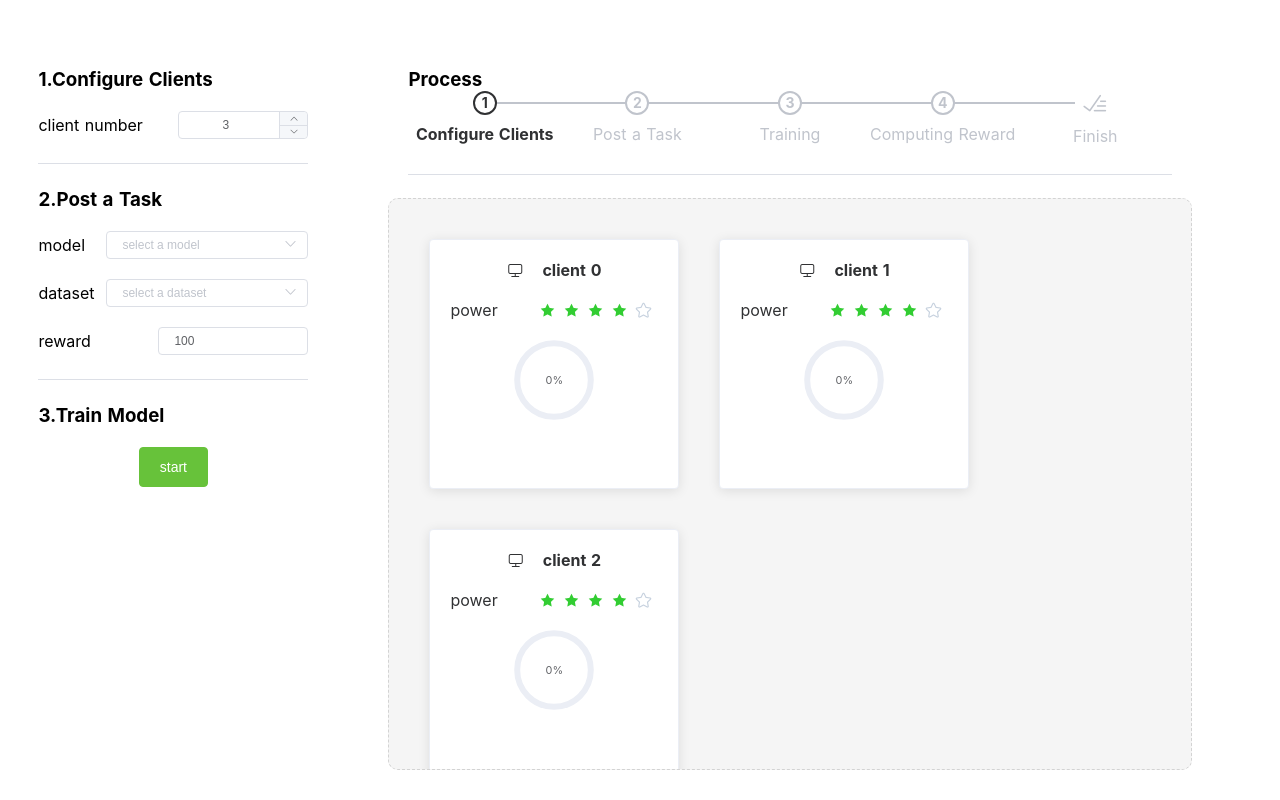
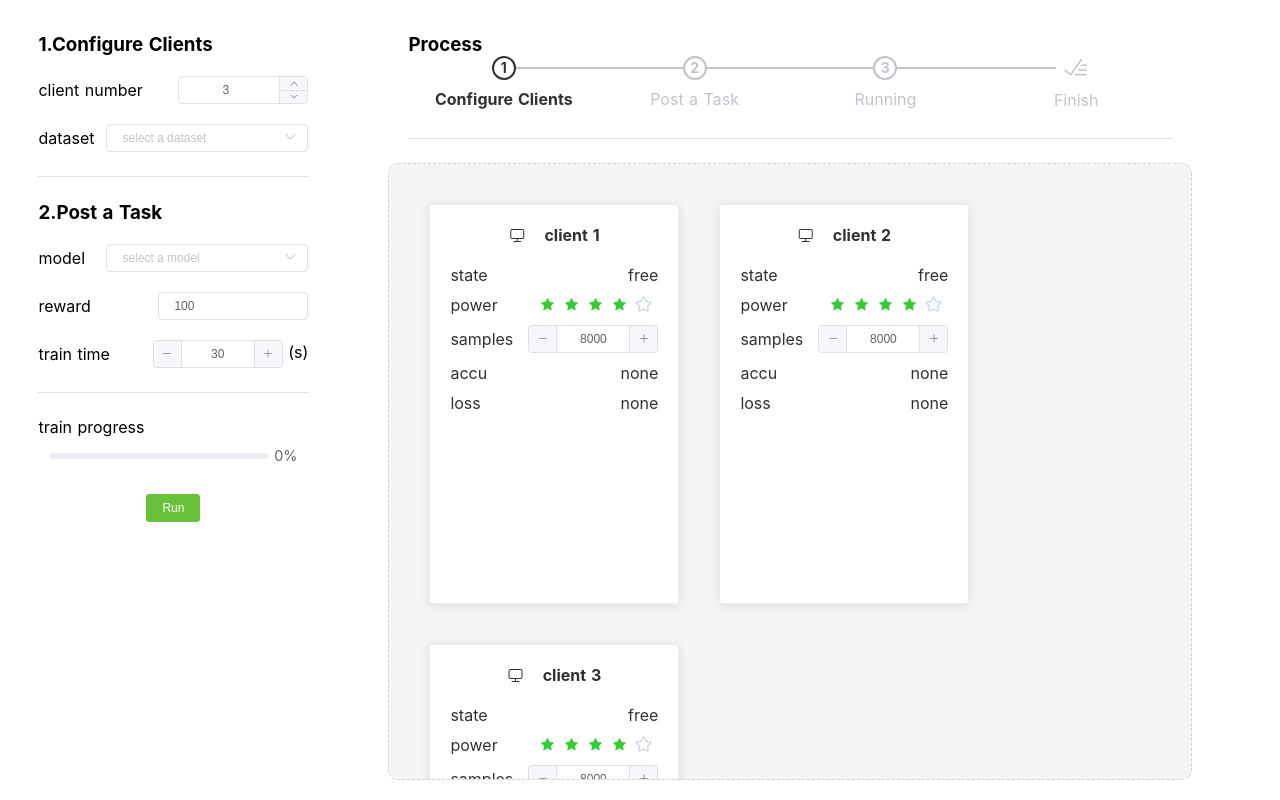
Before and after one commit to thothsun/federated-learning-blockchain-web, a Nuxt app: page /home in a window 1280 px wide. Built offline with nearby package versions, Linux system fonts and the light colour scheme.

Commit message:
更新部分逻辑

```diff
--- a/components/Client.vue
+++ b/components/Client.vue
@@ -1,30 +1,41 @@
 <template>
   <el-card shadow="always" body-style="padding:20px"
-           style="height: 250px;width: 250px;margin: 20px;display: inline-block">
+           style="height: 400px;width: 250px;margin: 20px;display: inline-block">
 
     <div style="text-align: center">
-      <b><i class="el-icon-monitor"></i>&nbsp;&nbsp;&nbsp;&nbsp;client {{id}}</b>
+      <b><i class="el-icon-monitor"></i>&nbsp;&nbsp;&nbsp;&nbsp;client {{id+1}}</b>
     </div>
 
     <div style="margin-top: 20px;display: flex;justify-content: space-between;align-items: center">
-      power
+      <span>state</span>
+      {{state}}
+    </div>
+
+    <div style="margin-top: 10px;display: flex;justify-content: space-between;align-items: center">
+      <span>power</span>
       <el-rate v-model="rate" :colors="colors" :disabled="readonly"></el-rate>
     </div>
 
-
-    <div style="margin-top: 20px;text-align: center">
-      <el-progress type="circle" :percentage=percentage :status=status :width=80></el-progress>
+    <div style="margin-top: 10px;display: flex;justify-content: space-between;align-items: center">
+      <span>samples</span>
+      <el-input-number v-model="samples" :min="1000" :step="1000" :max="10000" size="mini"
+                       :disabled="readonly"></el-input-number>
     </div>
 
-    <div v-show="accu!=null">
-      accu:
+
+    <div style="margin-top: 10px;display: flex;justify-content: space-between;align-items: center">
+      <span>accu</span>
       {{accu}}
     </div>
 
-    <div v-show="loss!=null">
-      loss:
+    <div style="margin-top: 10px;display: flex;justify-content: space-between;align-items: center">
+      <span>loss</span>
       {{loss}}
     </div>
+
+    <!--    <div style="margin-top: 20px;text-align: center">-->
+    <!--      <el-progress type="circle" :percentage=percentage :status=status :width=80></el-progress>-->
+    <!--    </div>-->
 
   </el-card>
 </template>
@@ -34,6 +45,7 @@
     name: "Client",
     props: {
       id: 0,
+      state: '',
       power: 0,
       readonly: false,
       result: null
@@ -41,30 +53,36 @@
     data() {
       return {
         rate: this.power,
-        colors: {2: '#90EE90', 4: '#32CD32', 5: '#008000'},
+        colors: {2: '#32CD32', 4: '#32CD32', 5: '#32CD32'},
         percentage: 0,
         status: null,
-        loss: null,
-        accu: null
+        samples: 8000,
+        loss: 'none',
+        accu: 'none'
       }
     },
     methods: {},
     watch: {
       result: function () {
-        let time = 1000 - 100 * this.rate
-        let interval = setInterval(() => {
-          this.percentage += 1
-          if (this.percentage === 100) {
-            clearInterval(interval)
-            this.status = 'success'
-            let flag = 4 + this.rate
-            //todo 加上随机数
-            this.loss = (this.result[0][flag] + Math.random() * 0.001).toFixed(4)
-            this.accu = (this.result[1][flag] + Math.random() * 0.001).toFixed(4)
+        let flag = 4 + this.rate
+        this.loss = (this.result[0][flag] - this.samples / 1000 * 0.001 + Math.random() * 0.001).toFixed(4)
+        this.accu = (this.result[1][flag] + this.samples / 1000 * 0.001 + Math.random() * 0.001).toFixed(4)
 
-            //  todo set activitystep = 3
-          }
-        }, time)
+
+        // let time = 1000 - 100 * this.rate
+        // let interval = setInterval(() => {
+        //   this.percentage += 1
+        //   if (this.percentage === 100) {
+        //     clearInterval(interval)
+        //     this.status = 'success'
+        //     let flag = 4 + this.rate
+        //     //todo 加上随机数
+        //     this.loss = (this.result[0][flag] + Math.random() * 0.001).toFixed(4)
+        //     this.accu = (this.result[1][flag] + Math.random() * 0.001).toFixed(4)
+        //
+        //     //  todo set activitystep = 3
+        //   }
+        // }, time)
       }
     }
   }
--- a/pages/home.vue
+++ b/pages/home.vue
@@ -1,8 +1,8 @@
 <template>
-  <el-container style="height: 100vh;padding:3% 3% 0 3%">
+  <el-container style="height: 100vh;padding:1% 3% 0 3%">
 
 
-    <el-aside style="padding: 30px 30px 0 0">
+    <el-aside style="padding: 20px 30px 0 0">
       <h3>1.Configure Clients</h3>
 
       <div class="menu">
@@ -16,6 +16,23 @@
           @change="setprocess(0)"
           :disabled="isTraining"
         ></el-input-number>
+      </div>
+
+      <div class="menu">
+        dataset
+        <el-select v-model="datasetvalue"
+                   placeholder="select a dataset"
+                   size="mini"
+                   @change="setprocess(0)"
+                   :disabled="isTraining">
+          <el-option
+            v-for="item in datasetoptions"
+            :key="item.value"
+            :label="item.label"
+            :value="item.value"
+            :disabled="item.disabled">
+          </el-option>
+        </el-select>
       </div>
 
       <el-divider></el-divider>
@@ -45,23 +62,6 @@
       </div>
 
       <div class="menu">
-        dataset
-        <el-select v-model="datasetvalue"
-                   placeholder="select a dataset"
-                   size="mini"
-                   @change="setprocess(1)"
-                   :disabled="isTraining">
-          <el-option
-            v-for="item in datasetoptions"
-            :key="item.value"
-            :label="item.label"
-            :value="item.value"
-            :disabled="item.disabled">
-          </el-option>
-        </el-select>
-      </div>
-
-      <div class="menu">
         reward
         <el-input v-model="reward"
                   placeholder="reward for training"
@@ -74,34 +74,50 @@
         </el-input>
       </div>
 
+      <div class="menu">
+        <span>train time</span>
+        <span>
+          <el-input-number v-model="traintime"
+                           :min="20"
+                           :max="60"
+                           :step="5"
+                           size="mini"
+                           @focus="setprocess(1)"
+                           :disabled="isTraining">
+          </el-input-number>
+        (s)
+        </span>
+      </div>
+
+
       <el-divider></el-divider>
 
-      <h3 class="menu">3.Train Model <i class="el-icon-loading" v-show="isTraining"></i></h3>
+      <div>train progress</div>
 
-      <div style="text-align: center;padding: 20px">
+      <div style="text-align: center;margin-top: 10px">
+        <el-progress :percentage="currentpercentage" :status="currentstatus"></el-progress>
+      </div>
+
+      <div style="text-align: center;padding: 10px;margin-top: 20px">
         <el-button type="success"
                    v-text="btnMsg"
                    @click="startTrain()"
+                   size="mini"
                    :disabled="isTraining">
         </el-button>
-      </div>
-
-      <div>
-        {{logtext}}
       </div>
 
 
     </el-aside>
 
-    <el-container style="padding: 30px 50px">
+    <el-container style="padding: 20px 50px">
       <el-header height="130px">
         <h3>Process</h3>
         <div>
           <el-steps :active=activestep finish-status="success" align-center>
             <el-step title="Configure Clients" description=""></el-step>
             <el-step title="Post a Task" description=""></el-step>
-            <el-step title="Training" description=""></el-step>
-            <el-step title="Computing Reward" description=""></el-step>
+            <el-step title="Running" description=""></el-step>
             <el-step title="Finish" description="" icon="el-icon-finished"></el-step>
           </el-steps>
         </div>
@@ -109,7 +125,7 @@
       </el-header>
       <el-main style="border: lightgray dashed 1px;border-radius: 10px;background-color: #F5F5F5">
         <div style="display: flex;justify-content: flex-start;align-content: flex-start;flex-wrap: wrap">
-          <Client v-for="(client,index) in clients" :key="index" :id=index :power=client.power
+          <Client v-for="(client,index) in clients" :key="index" :id=index :state="state" :power=client.power
                   :readonly="isTraining" :result="result"></Client>
         </div>
       </el-main>
@@ -199,11 +215,17 @@
 
         reward: 100,
 
-        btnMsg: 'start',
+        traintime: 30,
+
+        btnMsg: 'Run',
+
+        state: 'free',
 
         isTraining: false,
 
-        logtext: '',
+        currentpercentage: 0,
+
+        currentstatus: null,
 
         result: null
       }
@@ -216,7 +238,6 @@
         this.initClient()
       },
       result: function () {
-        this.logtext = 'build finished, start training...'
       }
     },
     methods: {
@@ -226,7 +247,7 @@
       setprocess(step) {
         this.activestep = step
       },
-      async startTrain() {
+      startTrain() {
         if (this.modelvalue === '') {
           this.$message.error('Please select a model.');
           return
@@ -238,10 +259,20 @@
         }
 
         this.setprocess(2)
-        this.btnMsg = 'running'
+        this.btnMsg = 'Running'
+        this.state = 'training...'
         this.isTraining = true
-        this.logtext = 'building...'
-        this.result = await run()
+
+        let interval = setInterval(() => {
+          this.currentpercentage += 1
+          if (this.currentpercentage === 100) {
+            clearInterval(interval)
+            this.currentstatus = 'success'
+            this.state = 'mining...'
+            this.result = run()
+          }
+        }, this.traintime * 1000 / 100)
+
       }
     }
   }
--- a/static/js/script.js
+++ b/static/js/script.js
@@ -77,19 +77,50 @@ async function train(model, data) {
   });
 }
 
-async function run() {
-  console.log('start run...')
-  const data = new MnistData();
-  await data.load();
+// async function run() {
+//   console.log('start run...')
+//   const data = new MnistData();
+//   await data.load();
+//
+//   const model = getModel();
+//   let history = await train(model, data);
+//   // console.log(history.history.val_loss)
+//   // console.log(history.history.val_acc)
+//   // console.log(history.history.loss)
+//   // console.log(history.history.acc)
+//   console.log('end run!')
+//   console.log(typeof history.history.loss)
+//   console.log(typeof history.history.acc)
+//   console.log([history.history.loss, history.history.acc])
+//   return [history.history.loss, history.history.acc]
+// }
 
-  const model = getModel();
-  let history = await train(model, data);
-  // console.log(history.history.val_loss)
-  // console.log(history.history.val_acc)
-  // console.log(history.history.loss)
-  // console.log(history.history.acc)
-  console.log('end run!')
-  return [history.history.loss, history.history.acc]
+function run() {
+  let loss = [
+    0.9090158939361572,
+    0.27688756585121155,
+    0.19303062558174133,
+    0.15251964330673218,
+    0.12046714872121811,
+    0.10329486429691315,
+    0.08631346374750137,
+    0.07405736297369003,
+    0.06184576824307442,
+    0.05369441211223602]
+  let acc = [
+    0.7398181557655334,
+    0.9138181805610657,
+    0.9407272338867188,
+    0.95127272605896,
+    0.9638181328773499,
+    0.9701818227767944,
+    0.9734545350074768,
+    0.9778181314468384,
+    0.9799999594688416,
+    0.9834545254707336]
+
+  return [loss, acc]
+
 }
 
 export {
```
